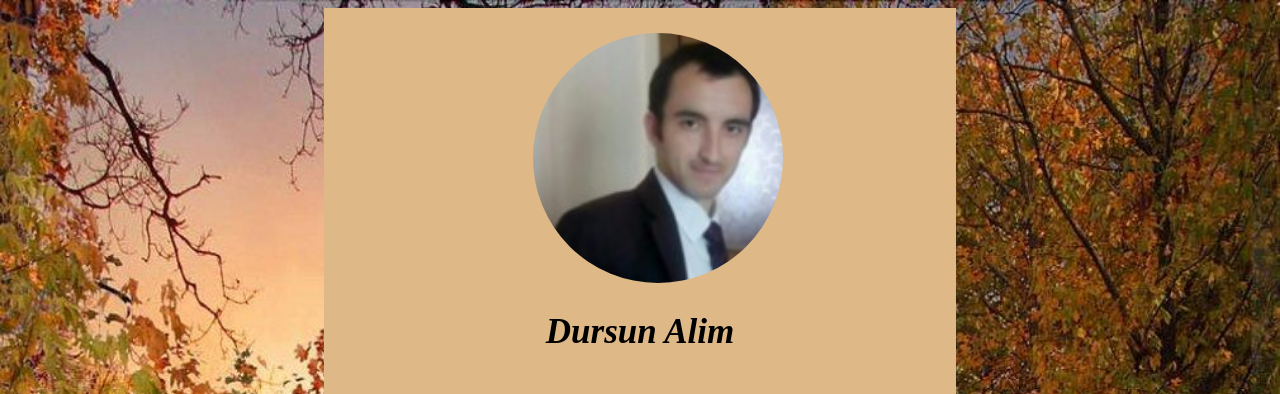
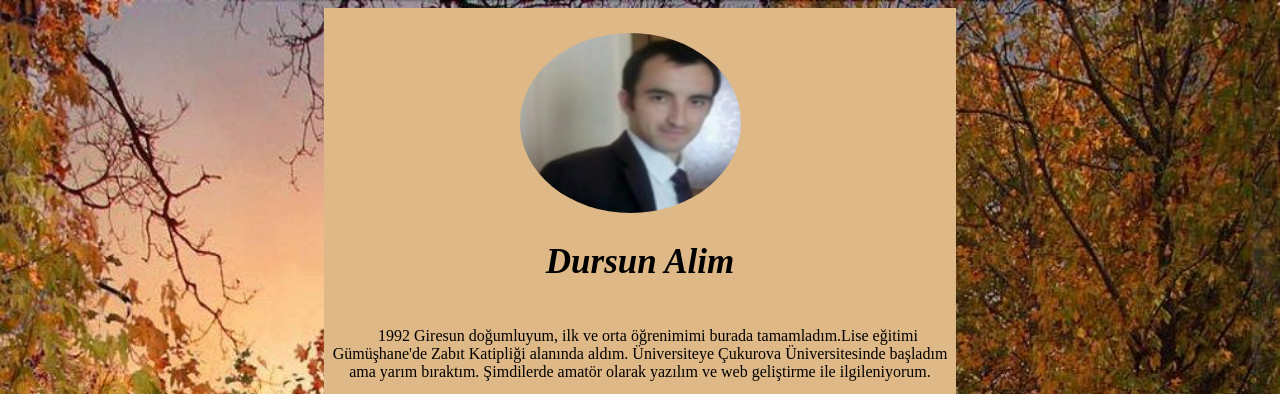
Before and after one commit to dursunalim28/dursunalim28.github.io, a plain HTML site: page index.html in a window 1280 px wide. Shown: the top 394 px of the page. Drawn offline with Linux system fonts and the light colour scheme.

Commit message:
Update main.css

```diff
--- a/css/main.css
+++ b/css/main.css
@@ -15,9 +15,9 @@ body{
     text-align: center;
 }
 #profil #profilresim{
-    width:45%;
+    width:35%;
     margin-top:25px;
-    margin-left:28%;
+    margin-left:31%;
     border-radius:50%;
 }
 #profil #profilresim:hover{
@@ -82,9 +82,4 @@ h2{
         display:flex;
         flex-direction:column;
     }
-    #profil #profilresim{
-        margin-left:33%;
-        width:250px;
-        height:250px;
-    }
 }
```
